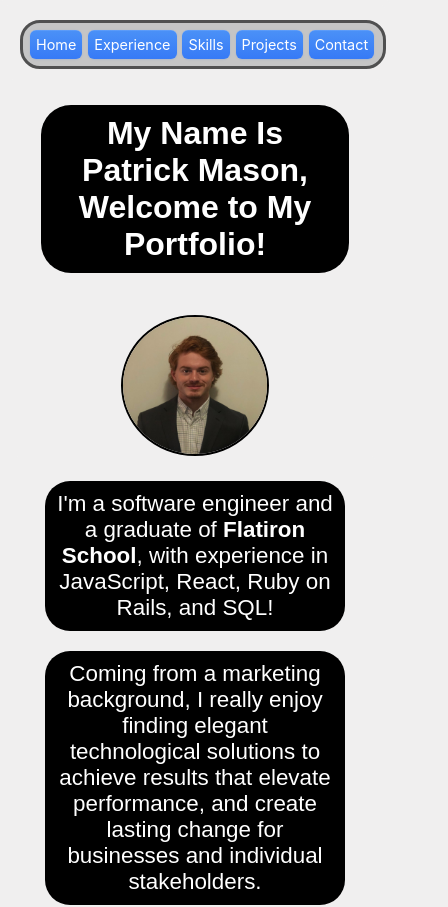
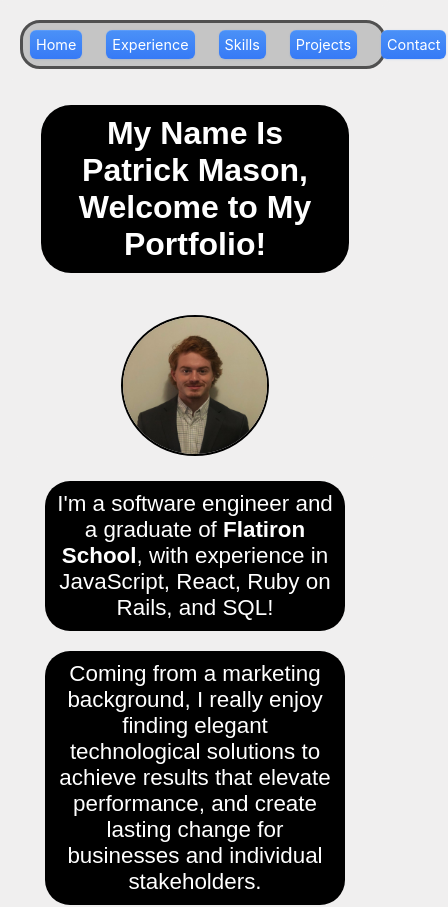
Before and after one commit to patrickmason73/Personal-Website, a React (Create React App) app: page / in a window 390 px wide. Shown: the top 907 px of the page, 448 px wide, since content can reach past the window. Built offline with nearby package versions, Linux system fonts and the light colour scheme.

Commit message:
nav li issue fix

```diff
--- a/src/index.css
+++ b/src/index.css
@@ -139,9 +139,9 @@ h3 {
     width: 100%;
   }
 
-  nav li {
-    margin-right: 0.5%; /* Adjust margin */
-  }
+  /* nav li {
+    margin-right: 0.5%;
+  } */
 
   /* Adjust button styles for smaller screens */
   button {
```
